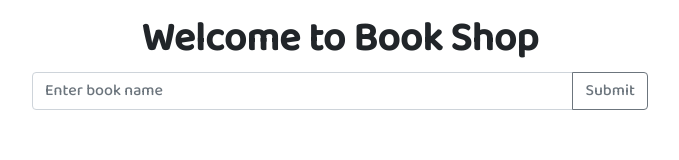
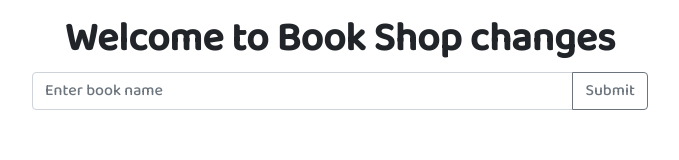
Before and after one commit to ArifRexa/-book-archive, a plain HTML site: page index.html in a window 1280 px wide. Shown: the whole page, without its empty margins (300-979 px from the left). Drawn offline with nearby package versions, Linux system fonts and the light colour scheme.

Commit message:
Add file:'main.html'

```diff
--- a/index.html
+++ b/index.html
@@ -12,7 +12,7 @@
         integrity="sha384-KyZXEAg3QhqLMpG8r+8fhAXLRk2vvoC2f3B09zVXn8CA5QIVfZOJ3BCsw2P0p/We" crossorigin="anonymous">
 
     <!--===================================================
-                            Vanilla CSS
+                            Vanilla CSS2
     ====================================================-->
     <link rel="stylesheet" href="style/style.css">
     <title>Book Archived</title>
@@ -20,7 +20,7 @@
 
 <body>
     <header>
-        <h1 class="text-center fw-bold mt-3">Welcome to Book Shop</h1>
+        <h1 class="text-center fw-bold mt-3">Welcome to Book Shop changes</h1>
     </header>
 
     <!--===================================================
```
Also changed, not shown: main2.html (added, +10 -0 lines).
